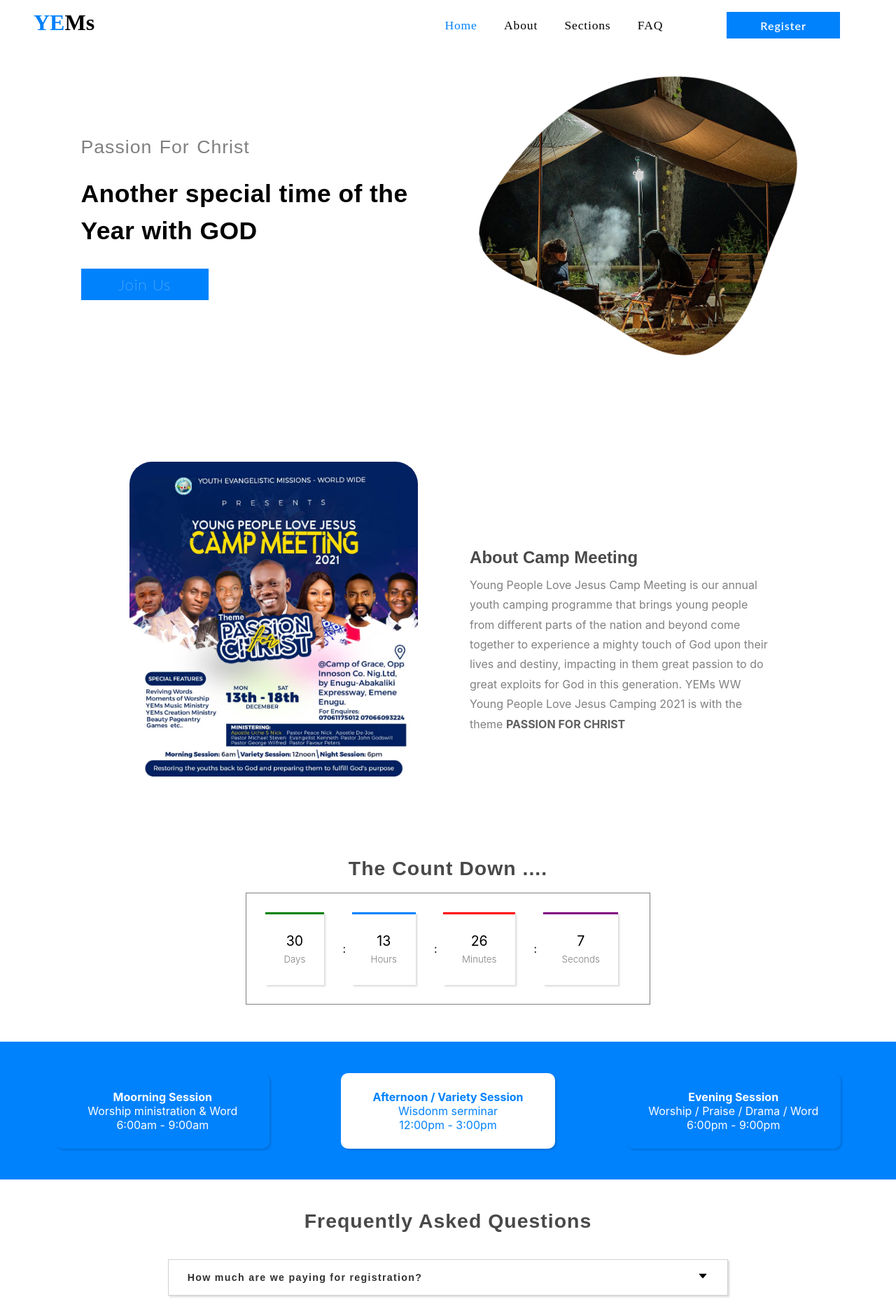
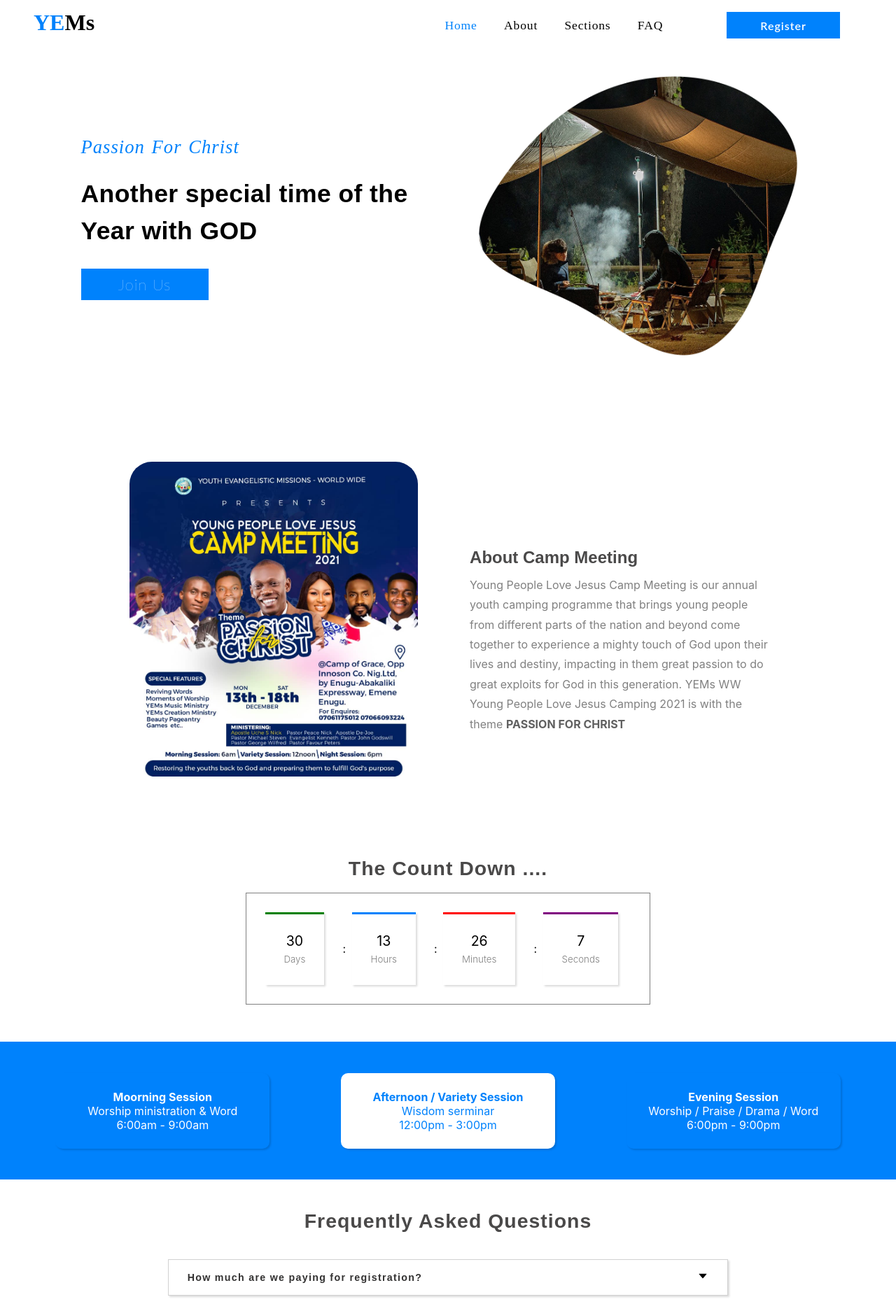
Before and after one commit to Ifenna-Pascal/Yems_Camp_Meeting-Design, a React (Create React App) app: page / in a window 1280 px wide. Shown: the top 1864 px of the page at 70% size. Built offline with nearby package versions, Linux system fonts and the light colour scheme.

Commit message:
finished

```diff
--- a/src/App.css
+++ b/src/App.css
@@ -6,6 +6,7 @@
   height: 40vmin;
   pointer-events: none;
 }
+@import url('https://fonts.googleapis.com/css2?family=Fuzzy+Bubbles&family=Lato:ital,wght@1,300&family=Montserrat:wght@500&family=Praise&family=Roboto+Slab:wght@100;200&display=swap');
 @import url('https://fonts.googleapis.com/css2?family=Lato:ital,wght@1,300&family=Montserrat:wght@500&family=Praise&family=Roboto+Slab:wght@100;200&display=swap');
 @import url('https://fonts.googleapis.com/css?family=Anton');
 @import url('https://fonts.googleapis.com/css2?family=Lato:ital,wght@1,300&display=swap');
--- a/src/Components/Text_three/style.js
+++ b/src/Components/Text_three/style.js
@@ -14,10 +14,13 @@ export const ThreeWrapper = styled.div`
     }
 `;
 export const ThreeSmall = styled.span`
-    color: gray;
-    font-size: ${px2vw(22, 414)};
-    font-family: 'Praise', sans-serif;
+    color: #0082fc;
+    font-size: ${px2vw(20, 414)};
+    /* font-family: Arial, Helvetica, sans-serif; */
     letter-spacing: 1px;
+    font-family: 'Fuzzy Bubbles', cursive;
+    font-style: italic;
+    text-transform: capitalize;
     word-spacing: 2px;
     text-align: center;
     margin-bottom: ${px2vw(15, 414)};
--- a/src/Pages/admin.js
+++ b/src/Pages/admin.js
@@ -14,9 +14,11 @@ function Admin() {
     const [input, setInput] = useState('');
     const [loading, setLoading] = useState(false);
     useEffect(async () => {
+        setLoading(true);
         const store = [];
         getDocs(colRef)
             .then((snapshot) => {
+                setLoading(false);
                 snapshot.docs.forEach((doc) => {
                     store.push({ ...doc.data(), id: doc.id });
                 });
@@ -77,6 +79,7 @@ function Admin() {
                 <>
                     <Table>
                         <thead>
+                            <th> S/N </th>
                             <th>First Name</th>
                             <th>Last Name</th>
                             <th>Gender</th>
@@ -85,8 +88,10 @@ function Admin() {
                             <th>First Timer</th>
                         </thead>
                         <tbody>
-                            {books.map((book) => (
+                            {loading && <h1>Loading....</h1>}
+                            {books.map((book, index) => (
                                 <tr key={book.id}>
+                                    <td> {index} </td>
                                     <td>{book.firstname}</td>
                                     <td>{book.lastname}</td>
                                     <td>{book.gender}</td>
--- a/src/SubPages/Events.js
+++ b/src/SubPages/Events.js
@@ -11,7 +11,7 @@ function Event() {
                 </div>
                 <div>
                     <b>Afternoon / Variety Session</b>
-                    <p>Wisdonm serminar</p>
+                    <p>Wisdom serminar</p>
                     <span>12:00pm - 3:00pm</span>
                 </div>
                 <div>
--- a/src/SubPages/questions.js
+++ b/src/SubPages/questions.js
@@ -7,5 +7,5 @@ export const Questions = [
         question: 'Were is the camp ground located',
         answer: '@Camp of Grace, opp Innoson Co. Ng. ltd by Enugu-Abakiliki Expressway, Emene Enugu',
     },
-    { id: 5, question: 'What is the camping duration', answer: '5 days, 13th - 18th December ' },
+    { id: 5, question: 'What is the camping duration', answer: '6 days, 13th - 18th December ' },
 ];
--- a/src/SubPages/style.js
+++ b/src/SubPages/style.js
@@ -367,18 +367,18 @@ export const Table = styled.table`
     td {
         padding: ${px2vw(10, 414)};
         margin: ${px2vw(12, 414)};
-
+        border-right: 1px solid black;
+        border-bottom: 1px solid black;
         text-align: center;
     }
     th {
         padding: ${px2vw(10, 414)};
         margin: ${px2vw(12, 414)};
-
         text-align: center;
     }
 
     tr {
-        border-bottom: 1px solid gray;
+        /* border-bottom: 1px solid gray; */
     }
 
     @media (min-width: 768px) {
```
